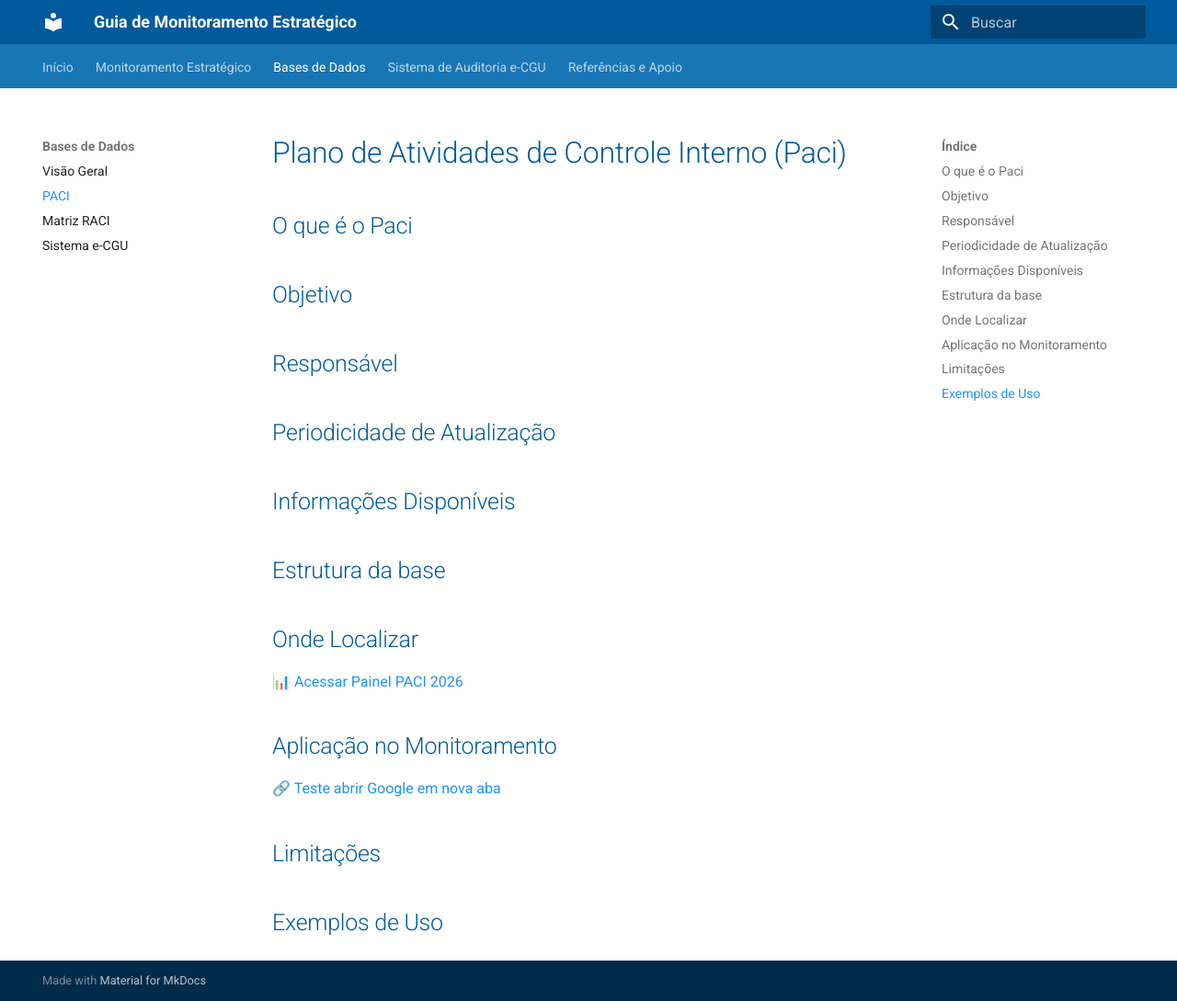
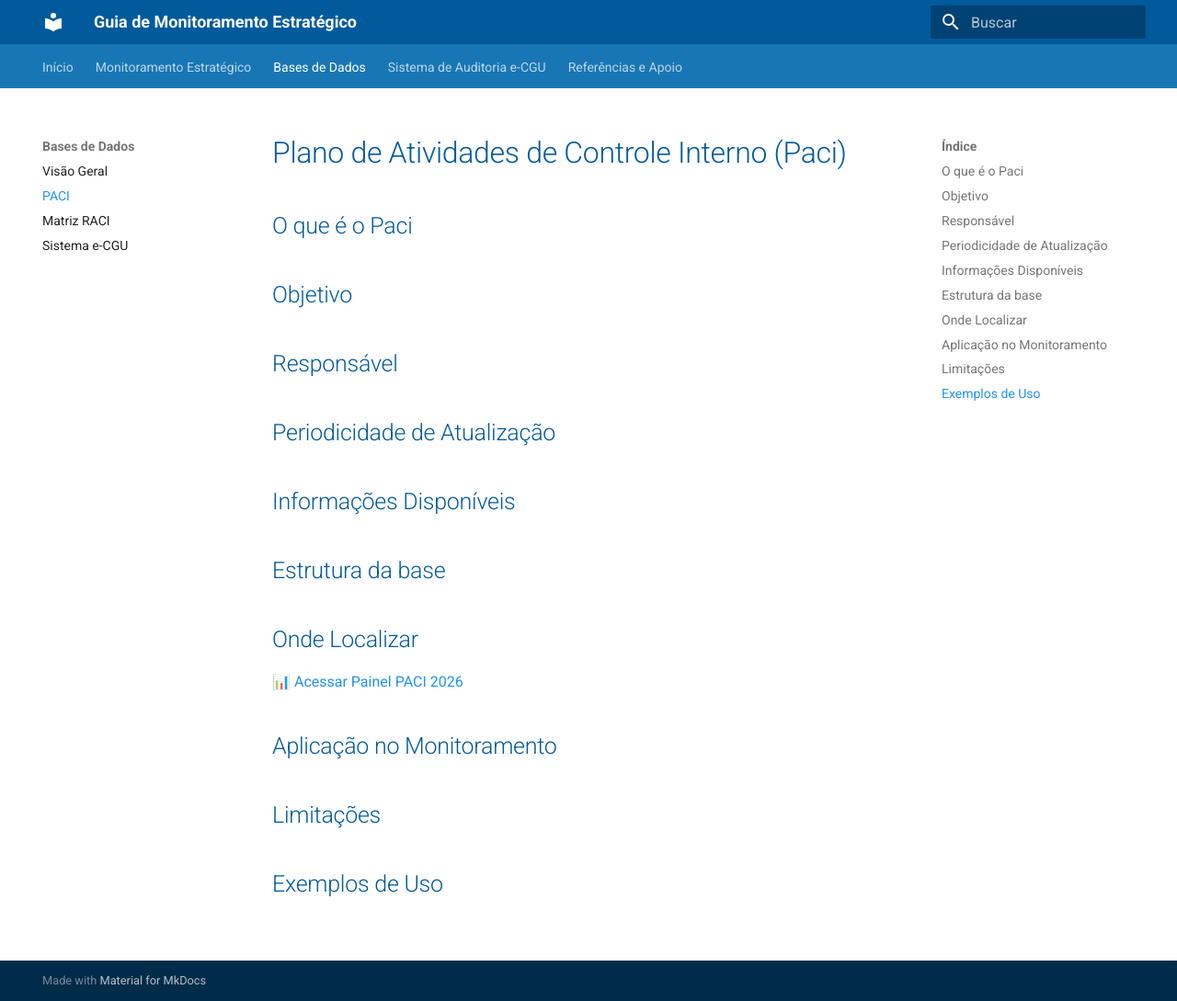
Before and after one commit to CGEMG-AHCS/guia-monitoramento-estrategico, an MkDocs documentation site: the page built from docs/bases-dados/paci.md, in a window 1280 px wide and 1089 px high. Shown: the whole window at 92% size. Built offline with MkDocs 1.6.1 and Material for MkDocs 9.7.7, drawn with Linux system fonts in a browser that asks for light colours.

Commit message:
Update paci.md

```diff
--- a/docs/bases-dados/paci.md
+++ b/docs/bases-dados/paci.md
@@ -16,10 +16,6 @@
 📊 [Acessar Painel PACI 2026](https://cecad365.sharepoint.com/:u:/r/sites/HarmonizaoCGE/Documentos%20Compartilhados/General/1%20-%20Coordenar%20Planejamento%20Anual%20Cset-Csec/Paci%202026/Consolida%C3%A7%C3%A3o%20do%20Paci%202026/Painel/Planejamento%202026%20-%20Paci.pbix?d=wbab063ed9a0f4c70a7fcacb38c5694d5&csf=1&web=1&e=qxAPJY)
 
 ## Aplicação no Monitoramento
-<a href="https://www.google.com" target="_blank">
-🔗 Teste abrir Google em nova aba
-</a>
-
 
 ## Limitações
 
```
